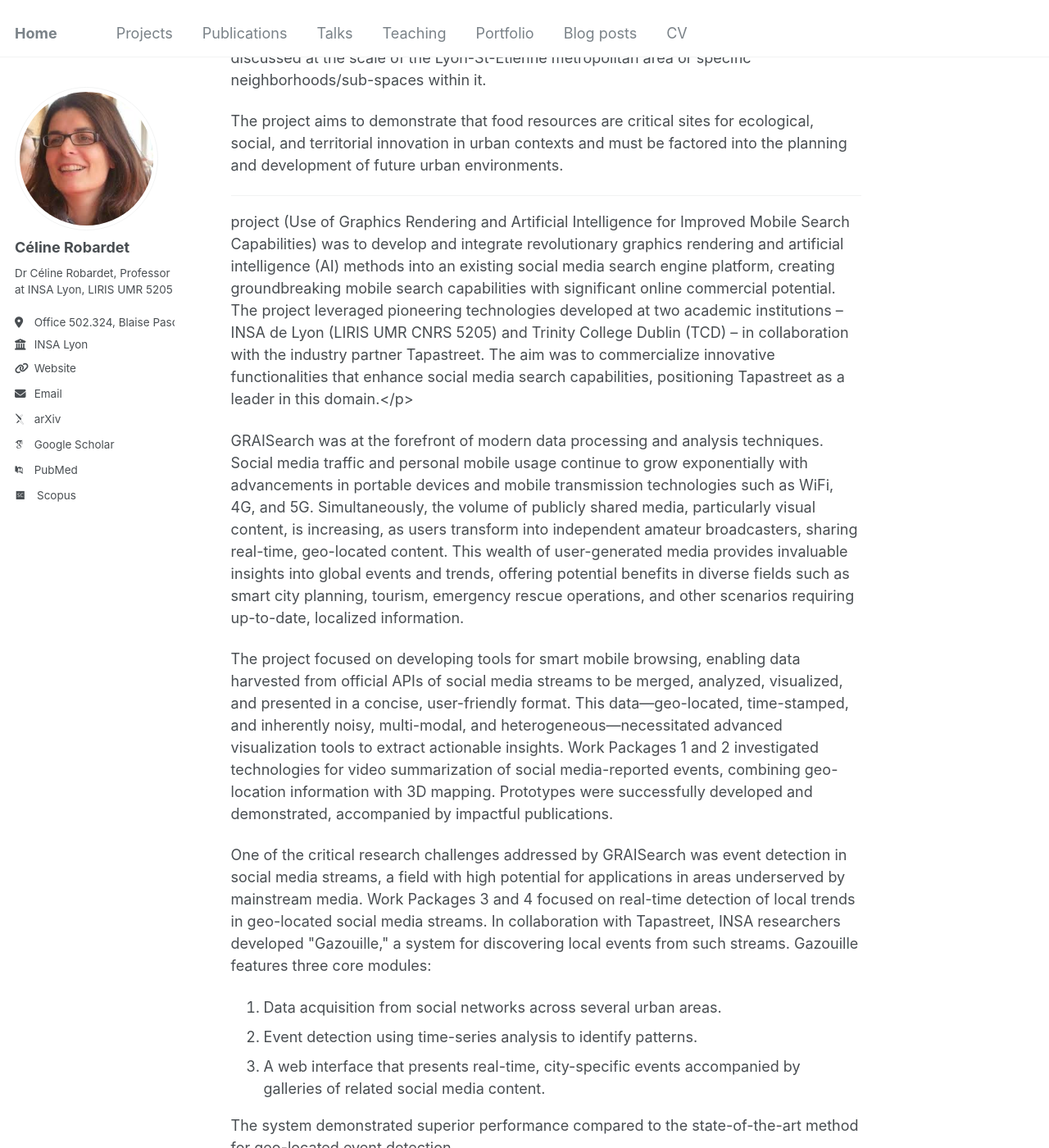
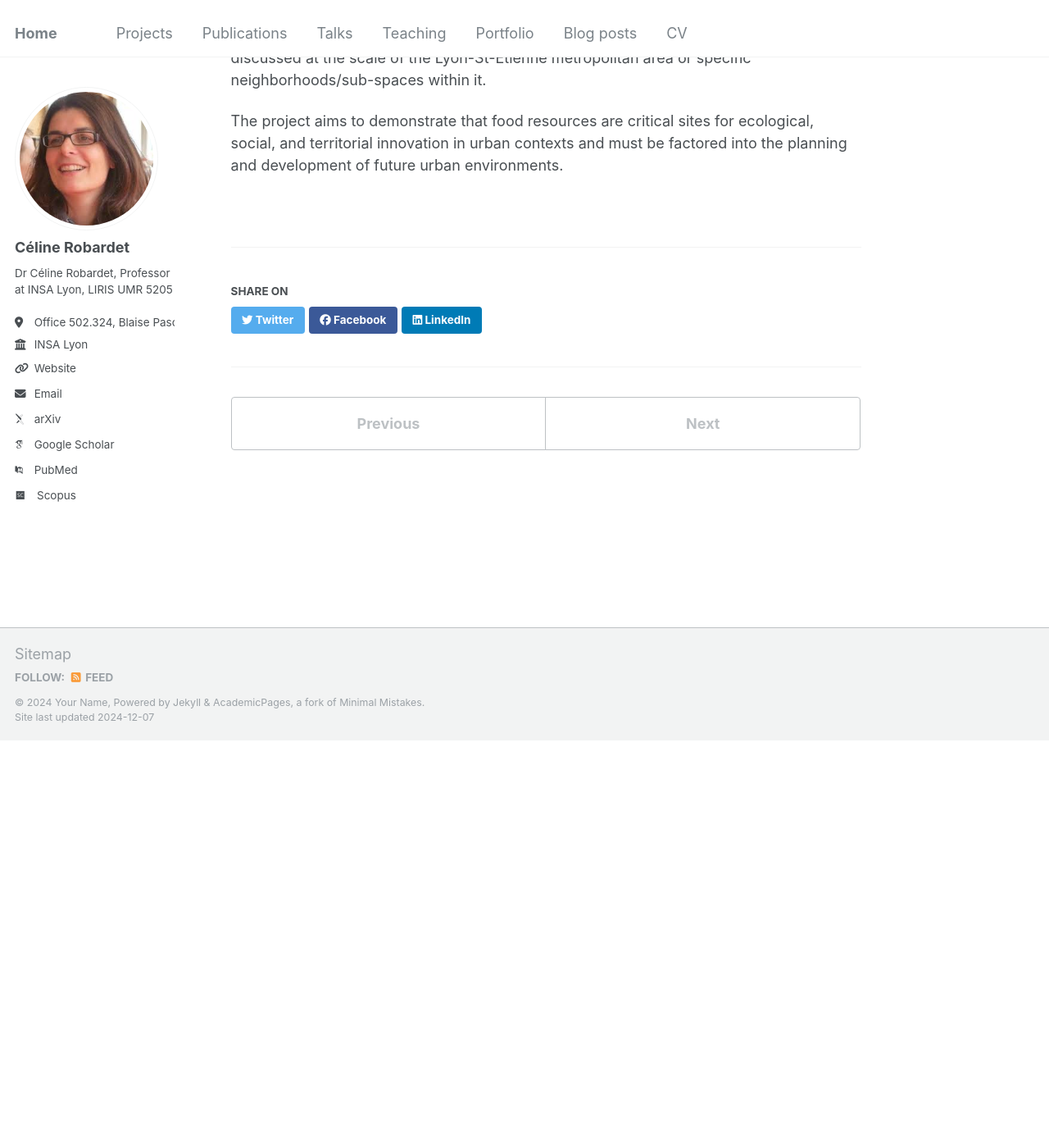
Before and after one commit to crobardet/crobardet.github.io, a Jekyll site: the page built from _projects/2015-resali.md, in a window 1280 px wide and 1400 px high, scrolled down 1472 px. Shown: the whole window at 82% size. Built offline with Jekyll 4.4.1, drawn with Linux system fonts in a browser that asks for light colours; some web fonts are replaced; after the commit the page ends 2375 px from its top, so only the background shows below that; some of the changed text lies outside the part shown.

Commit message:
Update 2015-resali.md

```diff
--- a/_projects/2015-resali.md
+++ b/_projects/2015-resali.md
@@ -39,26 +39,3 @@ Grounded in an interdisciplinary approach, the scientific contributions of the R
 The project's findings on the territorial architecture of food resources and consumption practices—particularly as seen through the lens of social media—will be submitted and discussed at the scale of the Lyon-St-Etienne metropolitan area or specific neighborhoods/sub-spaces within it.
 
 The project aims to demonstrate that food resources are critical sites for ecological, social, and territorial innovation in urban contexts and must be factored into the planning and development of future urban environments.
-
-
---------------------------------------------------------------
-
-
-  project (Use of Graphics Rendering and Artificial Intelligence for Improved Mobile Search Capabilities) was to develop and integrate revolutionary graphics rendering and artificial intelligence (AI) methods into an existing social media search engine platform, creating groundbreaking mobile search capabilities with significant online commercial potential. The project leveraged pioneering technologies developed at two academic institutions -- INSA de Lyon (LIRIS UMR CNRS 5205) and Trinity College Dublin (TCD) -- in collaboration with the industry partner Tapastreet. The aim was to commercialize innovative functionalities that enhance social media search capabilities, positioning Tapastreet as a leader in this domain.</p>
-
-<p>GRAISearch was at the forefront of modern data processing and analysis techniques. Social media traffic and personal mobile usage continue to grow exponentially with advancements in portable devices and mobile transmission technologies such as WiFi, 4G, and 5G. Simultaneously, the volume of publicly shared media, particularly visual content, is increasing, as users transform into independent amateur broadcasters, sharing real-time, geo-located content. This wealth of user-generated media provides invaluable insights into global events and trends, offering potential benefits in diverse fields such as smart city planning, tourism, emergency rescue operations, and other scenarios requiring up-to-date, localized information.</p>
-
-<p>The project focused on developing tools for smart mobile browsing, enabling data harvested from official APIs of social media streams to be merged, analyzed, visualized, and presented in a concise, user-friendly format. This data—geo-located, time-stamped, and inherently noisy, multi-modal, and heterogeneous—necessitated advanced visualization tools to extract actionable insights. Work Packages 1 and 2 investigated technologies for video summarization of social media-reported events, combining geo-location information with 3D mapping. Prototypes were successfully developed and demonstrated, accompanied by impactful publications.</p>
-
-<p>One of the critical research challenges addressed by GRAISearch was event detection in social media streams, a field with high potential for applications in areas underserved by mainstream media. Work Packages 3 and 4 focused on real-time detection of local trends in geo-located social media streams. In collaboration with Tapastreet, INSA researchers developed "Gazouille," a system for discovering local events from such streams. Gazouille features three core modules:</p>
-<ol>
-    <li>Data acquisition from social networks across several urban areas.
-    </li><li>Event detection using time-series analysis to identify patterns.
-    </li><li>A web interface that presents real-time, city-specific events accompanied by galleries of related social media content.
-    </li></ol>
-
-<p>The system demonstrated superior performance compared to the state-of-the-art method for geo-located event detection.</p>
-
-<p>Work Package 5 explored recommender systems, optimizing their application to the Tapastreet platform. Work Package 6 addressed the integration of the project's research outcomes into the commercial platform, ensuring the seamless transition of innovative features into a market-ready product.</p>
-
-<p>Through its innovations, GRAISearch laid the groundwork for transformative capabilities in social media analysis and mobile search. The project’s tools and methodologies hold immense promise for numerous applications, driving advancements in how localized, real-time social media information is processed, visualized, and utilized for commercial and societal benefit.</p>
```
